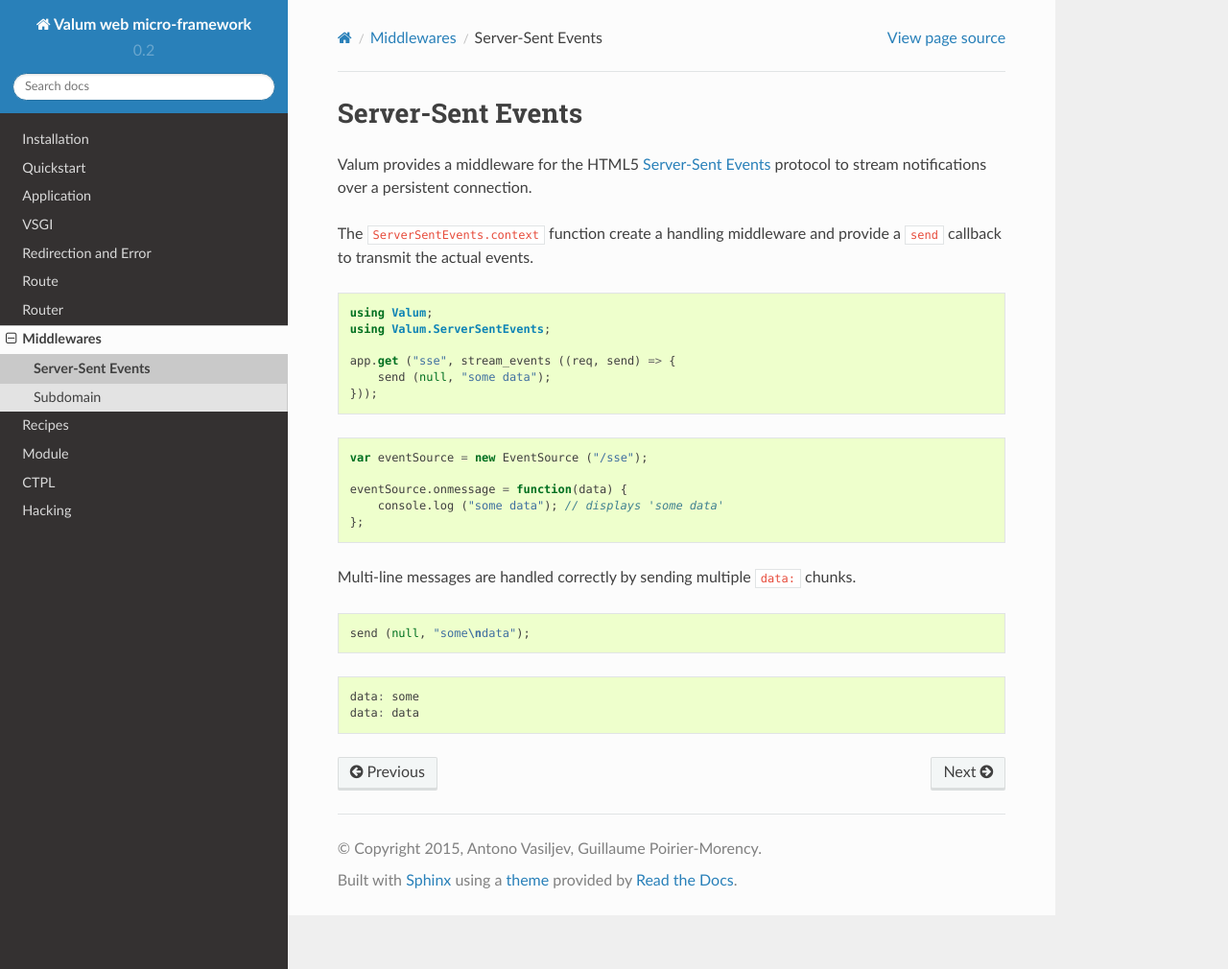
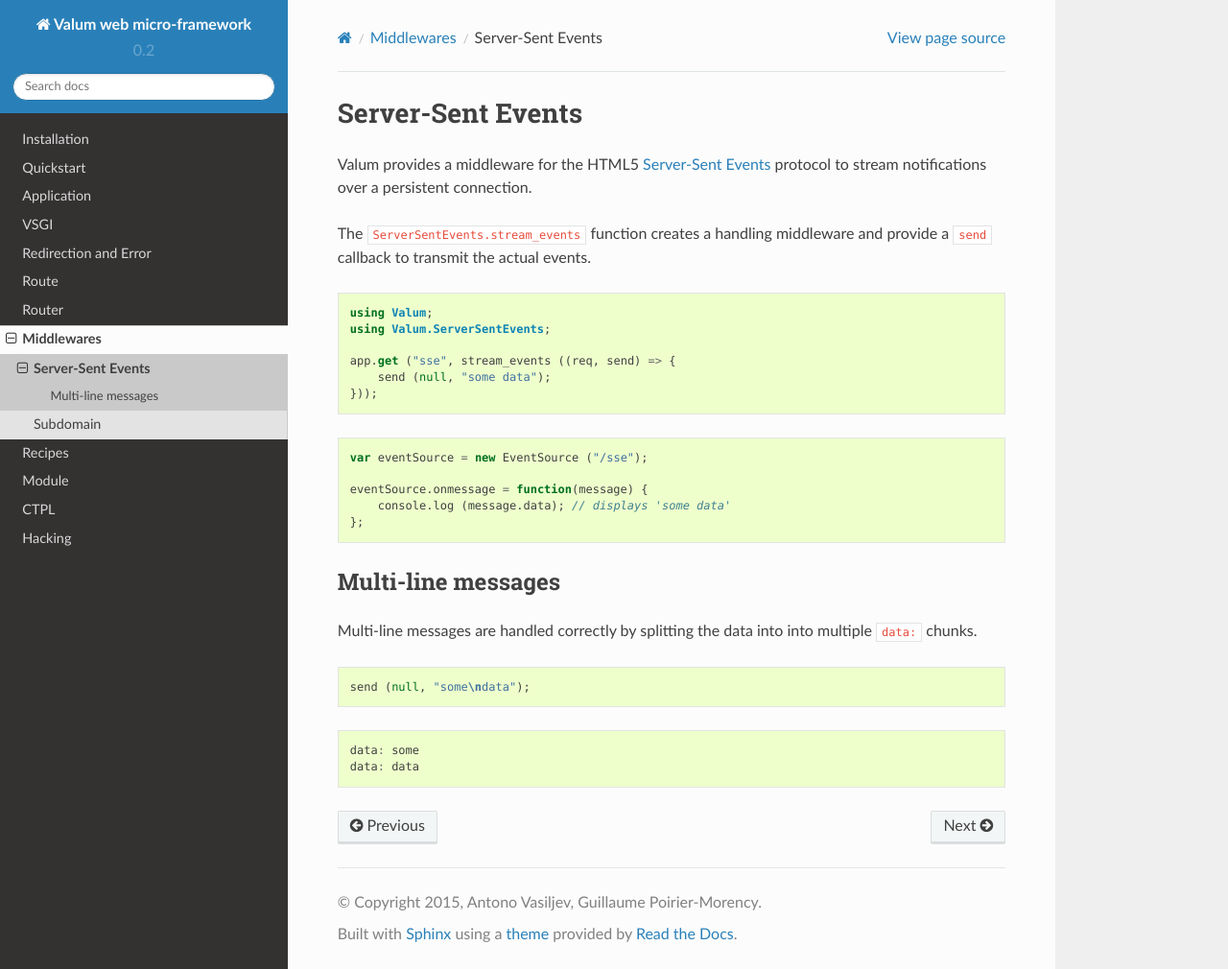
Before and after one commit to valum-framework/vsgi, a Sphinx documentation site: the page built from docs/middlewares/server-sent-events.rst, in a window 1280 px wide and 1010 px high. Shown: the whole window at 96% size. Built offline with Sphinx 7.4.7 and the Read the Docs theme 2.0.0, drawn with Linux system fonts in a browser that asks for light colours; pages that are not in the unit, such as notebooks, are missing from menus.

Commit message:
Fix typos Server-Sent Events document

```diff
--- a/docs/middlewares/server-sent-events.rst
+++ b/docs/middlewares/server-sent-events.rst
@@ -6,8 +6,8 @@
 
 .. _Server-Sent Events: http://www.w3.org/TR/eventsource/
 
-The ``ServerSentEvents.context`` function create a handling middleware and
-provide a ``send`` callback to transmit the actual events.
+The ``ServerSentEvents.stream_events`` function creates a handling middleware
+and provide a ``send`` callback to transmit the actual events.
 
 .. code-block:: vala
 
@@ -22,11 +22,15 @@
 
     var eventSource = new EventSource ("/sse");
 
-    eventSource.onmessage = function(data) {
-        console.log ("some data"); // displays 'some data'
+    eventSource.onmessage = function(message) {
+        console.log (message.data); // displays 'some data'
     };
 
-Multi-line messages are handled correctly by sending multiple ``data:`` chunks.
+Multi-line messages
+-------------------
+
+Multi-line messages are handled correctly by splitting the data into into
+multiple ``data:`` chunks.
 
 .. code-block:: vala
 
```
